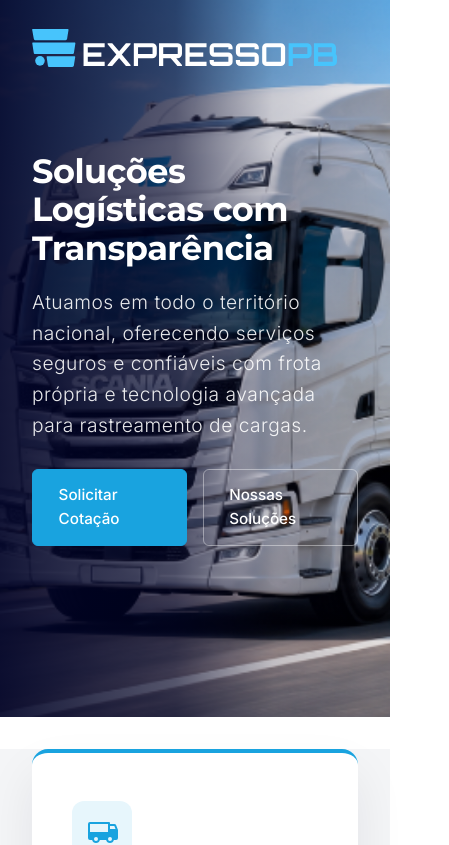
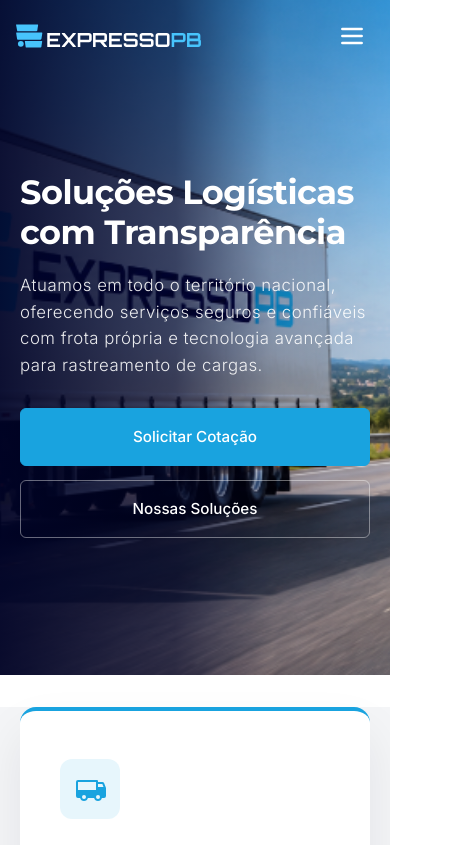
Before and after one commit to webconverte/siteexpressopb, a React (Vite) app: page / in a window 390 px wide. Shown: the top 845 px of the page, 449 px wide, since content can reach past the window. Built offline with nearby package versions, Linux system fonts and the light colour scheme.

Commit message:
fix(mobile): eliminar overflow horizontal (faixa branca) e garantir exibicao imediata do menu hamburguer no mobile

```diff
--- a/src/components/Header.jsx
+++ b/src/components/Header.jsx
@@ -13,9 +13,21 @@ const Header = () => {
         setMenuActive(false);
     }, [location.pathname]);
 
+    // Trava o scroll da página quando o menu mobile está aberto
+    useEffect(() => {
+        if (menuActive) {
+            document.body.style.overflow = 'hidden';
+        } else {
+            document.body.style.overflow = '';
+        }
+        return () => {
+            document.body.style.overflow = '';
+        };
+    }, [menuActive]);
+
     useEffect(() => {
         const handleScroll = () => {
-            setScrolled(window.scrollY > 50);
+            setScrolled(window.scrollY > 30);
         };
         window.addEventListener('scroll', handleScroll);
         return () => window.removeEventListener('scroll', handleScroll);
@@ -45,7 +57,7 @@ const Header = () => {
                         onClick={() => setMenuActive(!menuActive)}
                         aria-label={menuActive ? "Fechar menu" : "Abrir menu"}
                     >
-                        {menuActive ? <X size={32} /> : <List size={32} />}
+                        {menuActive ? <X size={28} weight="bold" /> : <List size={28} weight="bold" />}
                     </button>
                 </div>
             </div>
--- a/src/index.css
+++ b/src/index.css
@@ -15,6 +15,13 @@
 
 * { margin: 0; padding: 0; box-sizing: border-box; }
 
+html, body {
+    overflow-x: hidden;
+    width: 100%;
+    max-width: 100%;
+    position: relative;
+}
+
 body { font-family: var(--font-body); color: var(--text-color); background-color: var(--white); line-height: 1.6; }
 h1, h2, h3, h4, h5, h6 { font-family: var(--font-heading); font-weight: 700; color: var(--dark-blue); line-height: 1.2; letter-spacing: -0.5px; }
 
@@ -37,6 +44,9 @@ h4 { font-size: 1.2rem; margin-bottom: 0.5rem; }
 a { text-decoration: none; color: inherit; }
 
 .container { width: 100%; max-width: 1360px; margin: 0 auto; padding: 0 2rem; }
+@media (max-width: 768px) {
+    .container { padding: 0 1.25rem; }
+}
 
 /* Header */
 .header {
@@ -65,7 +75,7 @@ a { text-decoration: none; color: inherit; }
     max-width: 1360px;
     margin: 0 auto;
     padding: 0 2rem;
-    gap: 3rem;
+    gap: 2rem;
 }
 .header-logo {
     display: flex;
@@ -75,7 +85,9 @@ a { text-decoration: none; color: inherit; }
 .logo-img {
     height: 38px;
     width: auto;
+    max-width: 250px;
     transition: all 0.3s ease;
+    display: block;
 }
 .header.scrolled .logo-img {
     height: 32px;
@@ -248,26 +260,80 @@ textarea.form-control { min-height: 120px; resize: vertical; }
 .step-number { width: 45px; height: 45px; background: var(--primary-blue); color: var(--dark-blue); border-radius: 50%; display: flex; align-items: center; justify-content: center; font-weight: bold; font-size: 1.2rem; flex-shrink: 0; }
 
 @media (max-width: 1120px) {
+    .header {
+        height: 72px;
+    }
+    .header.scrolled {
+        height: 68px;
+    }
+    .header .header-container {
+        padding: 0 1.25rem;
+        gap: 1rem;
+        width: 100%;
+        max-width: 100%;
+    }
+    .header-logo {
+        max-width: calc(100% - 60px);
+    }
+    .logo-img {
+        height: 28px;
+        max-width: 210px;
+        width: auto;
+    }
+    .header.scrolled .logo-img {
+        height: 26px;
+    }
+    .header-actions {
+        flex-shrink: 0;
+    }
+    .mobile-menu-btn {
+        display: flex !important;
+        align-items: center;
+        justify-content: center;
+        width: 44px;
+        height: 44px;
+        padding: 0;
+        background: transparent;
+        color: var(--white);
+        border: none;
+        border-radius: 8px;
+        cursor: pointer;
+        flex-shrink: 0;
+        z-index: 1002;
+    }
+    .mobile-menu-btn:hover {
+        background: rgba(255, 255, 255, 0.1);
+    }
     .nav-links {
         display: none;
         flex-direction: column;
         position: fixed;
-        top: 80px;
+        top: 72px;
         left: 0;
         width: 100%;
-        height: calc(100vh - 80px);
+        height: calc(100vh - 72px);
+        height: calc(100dvh - 72px);
         background: rgba(0, 3, 39, 0.98);
-        backdrop-filter: blur(15px);
-        padding: 2.5rem 2rem;
+        backdrop-filter: blur(20px);
+        padding: 2.5rem 1.5rem;
         text-align: center;
-        gap: 2rem;
+        gap: 1.8rem;
         z-index: 999;
         overflow-y: auto;
     }
     .nav-links.active { display: flex; }
-    .nav-links a { font-size: 1.15rem; font-weight: 600; padding: 0.8rem; display: block; }
-    .mobile-menu-btn { display: block; }
+    .nav-links a { font-size: 1.15rem; font-weight: 600; padding: 0.7rem; display: block; }
     .hide-mobile { display: none !important; }
+}
+
+@media (max-width: 480px) {
+    .header .header-container {
+        padding: 0 1rem;
+    }
+    .logo-img {
+        height: 26px;
+        max-width: 185px;
+    }
 }
 
 @media (max-width: 992px) {
@@ -280,7 +346,27 @@ textarea.form-control { min-height: 120px; resize: vertical; }
 }
 
 @media (max-width: 600px) {
-    .hero h1 { font-size: 2.1rem; }
+    .hero {
+        min-height: 80vh;
+        padding: 95px 0 60px 0;
+        background-position: 70% center;
+    }
+    .hero h1 { font-size: 2.1rem; line-height: 1.2; }
+    .hero p { font-size: 1.05rem; }
+    .hero-btns {
+        flex-direction: column;
+        width: 100%;
+        gap: 0.85rem;
+    }
+    .hero-btns .btn-primary,
+    .hero-btns .btn-outline {
+        width: 100%;
+        text-align: center;
+        display: flex;
+        justify-content: center;
+        align-items: center;
+        padding: 1rem 1.5rem;
+    }
     .hero-internal h1 { font-size: 2rem; }
     .hero-internal { height: auto; min-height: 320px; padding: 110px 0 60px; }
     .frota-card { flex-direction: column; text-align: center; align-items: center; padding: 1.8rem; gap: 1.2rem; }
@@ -446,8 +532,9 @@ textarea.form-control { min-height: 120px; resize: vertical; }
 /* --- Atuacao Section --- */
 .atuacao-section {
     background: var(--dark-blue);
-    padding: 8rem 0; position: relative;
-    /* overflow: hidden removido para o mapa não ser cortado */
+    padding: 8rem 0;
+    position: relative;
+    overflow: hidden;
 }
 .atuacao-list { list-style: none; display: flex; flex-direction: column; gap: 1.2rem; padding: 0; }
 .atuacao-list li { display: flex; alignItems: center; gap: 1rem; color: var(--white); font-size: 1.15rem; font-weight: 500; }
@@ -458,6 +545,8 @@ textarea.form-control { min-height: 120px; resize: vertical; }
     display: flex;
     justify-content: center;
     align-items: center;
+    width: 100%;
+    max-width: 100%;
 }
 .map-wrapper {
     position: relative;
@@ -483,8 +572,25 @@ textarea.form-control { min-height: 120px; resize: vertical; }
 }
 
 @media (max-width: 992px) {
+    .atuacao-section {
+        padding: 5rem 0;
+    }
+    .map-container {
+        width: 100%;
+        max-width: 100%;
+        overflow: hidden;
+    }
+    .map-wrapper {
+        width: 100% !important;
+        max-width: 100% !important;
+        transform: none !important;
+        margin: 0 auto;
+    }
     .states-grid { grid-template-columns: repeat(3, 1fr); }
-
+}
+
+@media (max-width: 576px) {
+    .states-grid { grid-template-columns: repeat(2, 1fr); }
 }
 
 
```
